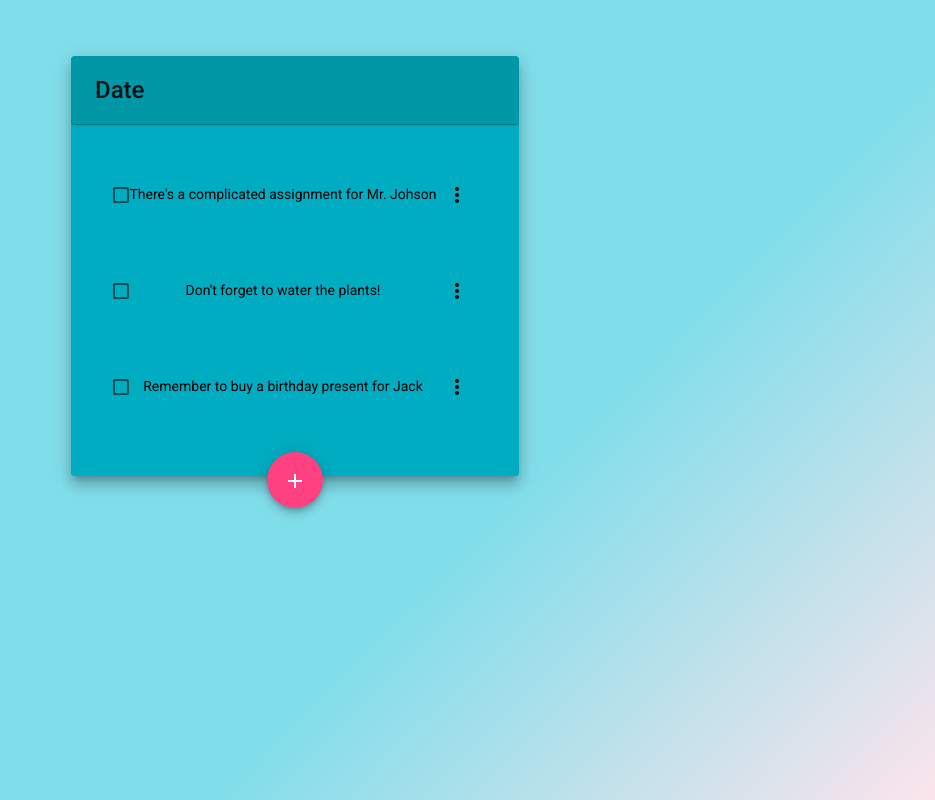
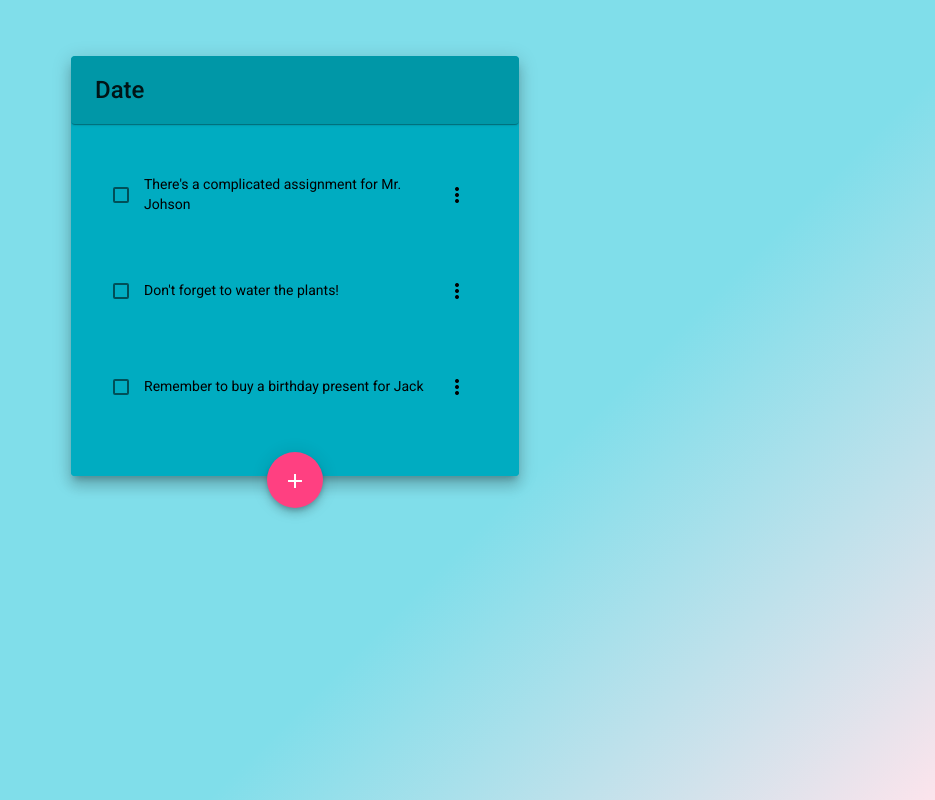
Before and after one commit to Foxar/angular-todo-app, an Angular app: page / in a window 1280 px wide. Shown: the whole page, without its empty margins (345-1280 px from the left). Built offline with nearby package versions, Linux system fonts and the light colour scheme.

Commit message:
Made text align to the left on task items.

```diff
--- a/src/app/task/task.component.scss
+++ b/src/app/task/task.component.scss
@@ -5,14 +5,18 @@
     margin: 0 0 2em;
     mat-card{
         .content{
+            .mat-checkbox{
+                margin-right: 15px;
+            }
             color:black;
             display:flex;
             flex-direction: row;
-            justify-content: space-between;
+
             align-items: center;
             p{
                 padding: 0;
                 margin:0;
+                flex-grow: 2;
             }
         }
         .date{
```
